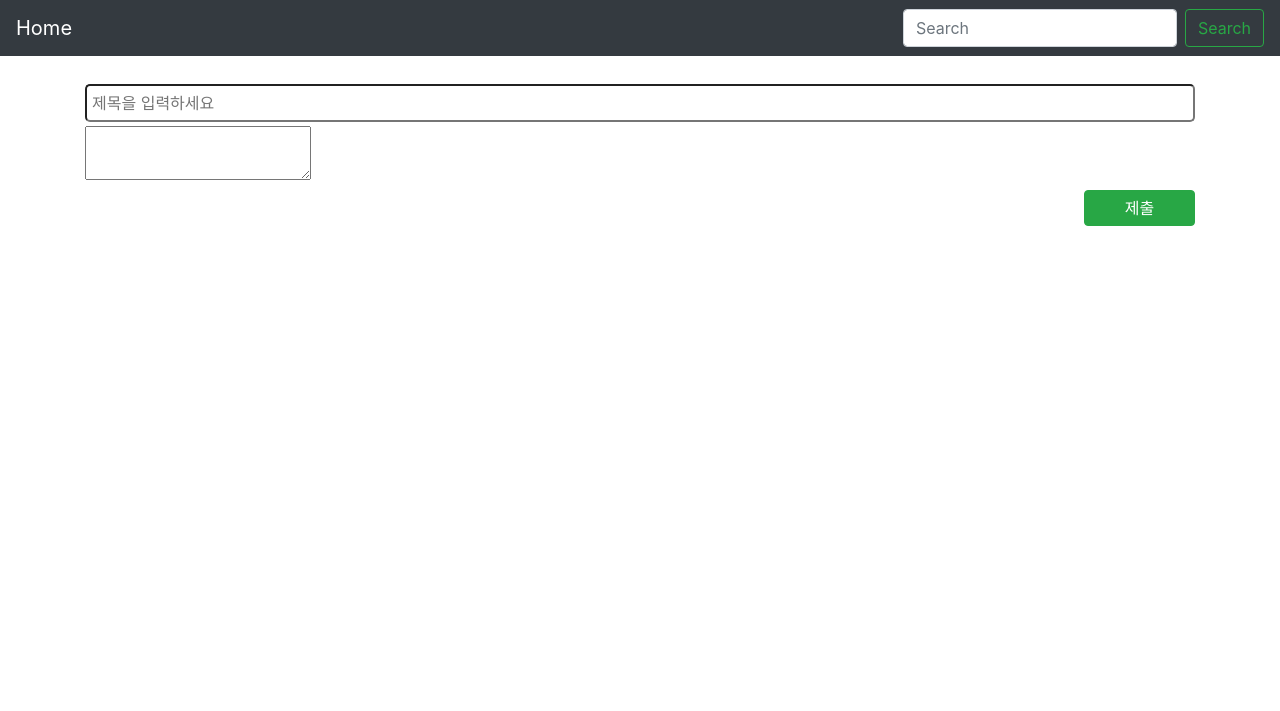
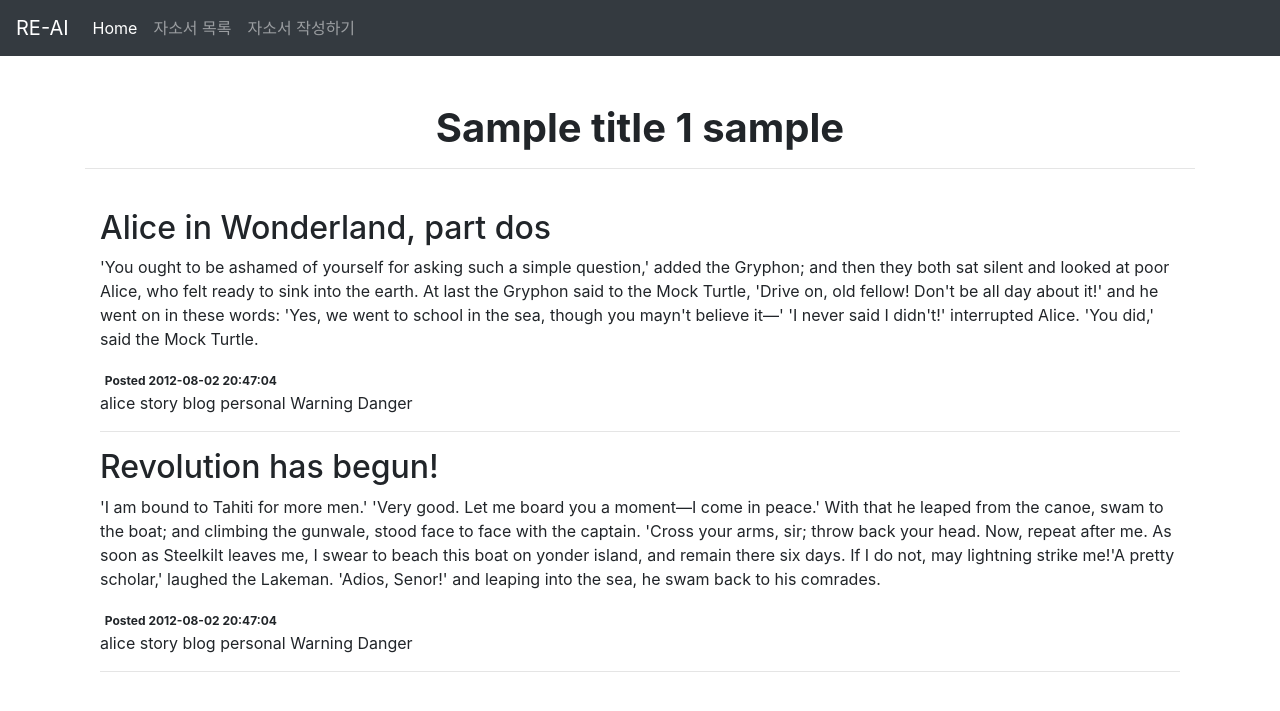
Before and after one commit to Juyoung4/JasoseoAI_project, a Flask app: template 4.web/re-ai/flaskr/templates/refer/temp2.html in a window 1280 px wide. Shown: the top 711 px of the page. Run offline with Flask 2, Linux system fonts and the light colour scheme; the template is opened without the code that fills it: most values are stand-ins (such as "Sample title", 1, 10 or a date in 2020); some libraries are stand-ins or nearby versions.

Commit message:
[ADD] CONTENT

```diff
--- a/4.web/re-ai/flaskr/auth.py
+++ b/4.web/re-ai/flaskr/auth.py
@@ -53,7 +53,7 @@ def login():
                 session['username'] = username
                 return redirect(url_for('index'))
             else:
-                error = logins(username, passwd)#'Incorrect password'
+                error = 'Incorrect password'
         flash(error)
     return render_template('login.html')
 
--- a/4.web/re-ai/flaskr/templates/refer/temp2.html
+++ b/4.web/re-ai/flaskr/templates/refer/temp2.html
@@ -1,47 +1,34 @@
-<!DOCTYPE html> <html lang="en">
-    <head> <!-- include libraries(jQuery, bootstrap) -->
-        <link rel="stylesheet" href="https://stackpath.bootstrapcdn.com/bootstrap/4.4.1/css/bootstrap.min.css" integrity="sha384-Vkoo8x4CGsO3+Hhxv8T/Q5PaXtkKtu6ug5TOeNV6gBiFeWPGFN9MuhOf23Q9Ifjh" crossorigin="anonymous">
-        <script src="https://code.jquery.com/jquery-3.4.1.slim.min.js" integrity="sha384-J6qa4849blE2+poT4WnyKhv5vZF5SrPo0iEjwBvKU7imGFAV0wwj1yYfoRSJoZ+n" crossorigin="anonymous"></script>
-        <script src="https://cdn.jsdelivr.net/npm/popper.js@1.16.0/dist/umd/popper.min.js" integrity="sha384-Q6E9RHvbIyZFJoft+2mJbHaEWldlvI9IOYy5n3zV9zzTtmI3UksdQRVvoxMfooAo" crossorigin="anonymous"></script>
-        <script src="https://stackpath.bootstrapcdn.com/bootstrap/4.4.1/js/bootstrap.min.js" integrity="sha384-wfSDF2E50Y2D1uUdj0O3uMBJnjuUD4Ih7YwaYd1iqfktj0Uod8GCExl3Og8ifwB6" crossorigin="anonymous"></script>
+{% extends 'layout.html' %}
 
-        <link href="https://cdn.jsdelivr.net/npm/summernote@0.8.18/dist/summernote-lite.min.css" rel="stylesheet">
-        <script src="https://cdn.jsdelivr.net/npm/summernote@0.8.18/dist/summernote-lite.min.js"></script>
-        <meta charset="UTF-8">
-        <meta name="viewport" content="width=device-width, initial-scale=1.0">
-        <title>bulletin_write</title>
-    </head>
-    <body style="padding-top: 5rem;">
-        <nav class="navbar navbar-expand-md navbar-dark bg-dark fixed-top">
-            <a class="navbar-brand" href="#">Home</a>
-            <button class="navbar-toggler" type="button" data-toggle="collapse" data-target="#navbarsExampleDefault" aria-controls="navbarsExampleDefault" aria-expanded="false" aria-label="Toggle navigation">
-                <span class="navbar-toggler-icon"></span>
-            </button>
+{% block content %}
+<div class="container">
+    <br><br>
+    <h1 align="center"> <strong>{{title}} {{ClusterId}} {{username}}</strong></h1>
+    <hr width = "100%"><br>
 
-            <div class="collapse navbar-collapse" id="navbarsExampleDefault">
-                <ul class="navbar-nav mr-auto"> </ul>
-                <form class="form-inline my-2 my-lg-0">
-                    <input class="form-control mr-sm-2" type="text" placeholder="Search" aria-label="Search">
-                    <button class="btn btn-outline-success my-2 my-sm-0" type="submit">Search</button>
-                </form>
-            </div>
-        </nav>
+    <div class="col-md-12">
+        <h2>Alice in Wonderland, part dos</h2>
+        <p>'You ought to be ashamed of yourself for asking such a simple question,' added the Gryphon; and then they both sat silent and looked at poor Alice, who felt ready to sink into the earth. At last the Gryphon said to the Mock Turtle, 'Drive on, old fellow! Don't be all day about it!' and he went on in these words:
+        'Yes, we went to school in the sea, though you mayn't believe it—'
+        'I never said I didn't!' interrupted Alice.
+        'You did,' said the Mock Turtle.</p>
+        <div>
+    <span class="badge">Posted 2012-08-02 20:47:04</span><div class="pull-right"><span class="label label-default">alice</span> <span class="label label-primary">story</span> <span class="label label-success">blog</span> <span class="label label-info">personal</span> <span class="label label-warning">Warning</span>
+    <span class="label label-danger">Danger</span></div>
+         </div>
+        <hr>
+        <h2>Revolution has begun!</h2>
+        <p>'I am bound to Tahiti for more men.'
+            'Very good. Let me board you a moment—I come in peace.' With that he leaped from the canoe, swam to the boat; and climbing the gunwale, stood face to face with the captain.
+            'Cross your arms, sir; throw back your head. Now, repeat after me. As soon as Steelkilt leaves me, I swear to beach this boat on yonder island, and remain there six days. If I do not, may lightning strike me!'A pretty scholar,' laughed the Lakeman. 'Adios, Senor!' and leaping into the sea, he swam back to his comrades.</p>
+        <div>
+            <span class="badge">Posted 2012-08-02 20:47:04</span><div class="pull-right"><span class="label label-default">alice</span> <span class="label label-primary">story</span> <span class="label label-success">blog</span> <span class="label label-info">personal</span> <span class="label label-warning">Warning</span>
+    <span class="label label-danger">Danger</span></div>
+        </div>
+        <hr>
+    </div>
 
-        <main role="main" class="container">
-            <form name="form" method="POST" action="/bulletin_wr01">
-                <div class="pt-1"></div>
-                    <input type="text" name="title" placeholder="제목을 입력하세요" style="border-radius:5px; width:100%; padding:5px;">
-                </div>
-                <div class="pt-1">
-                    <textarea id="summernote" name="contents"></textarea>
-                </div>
-                <script>
-                    $('#summernote').summernote({ placeholder: '내용을 입력해주세요', tabsize: 2, height: 300 });
-                </script>
-                <div class="pt-1 text-right">
-                    <button class="btn btn btn-success" type="submit" style="width:10%; padding:5px;">제출</button>
-                </div>
-            </form>
-        </main>
-    </body>
-</html>
+</div>
+
+
+{% endblock %}
--- a/4.web/re-ai/ref/app.py
+++ b/4.web/re-ai/ref/app.py
@@ -7,7 +7,7 @@ app = Flask(__name__)
 
 @app.route('/')
 def index():
-    return render_template('index.html', title='HOME PAGE')
+    return render_template('temp3.html', title='HOME PAGE')
 
 @app.route('/board', methods = ['GET', 'POST'])
 def board():
```
Also changed, not shown: 4.web/re-ai/flaskr/jasosul.py (+27 -7 lines), 4.web/re-ai/flaskr/models.py (+21 -5 lines), 4.web/re-ai/flaskr/templates/jasoResult.html (added, +27 -0 lines), 4.web/re-ai/flaskr/templates/jasoWrite.html (+20 -18 lines), 4.web/re-ai/flaskr/templates/jasosulList.html (+6 -2 lines), 4.web/re-ai/ref/templates/temp3.html (added, +40 -0 lines), 4.web/re-ai/flaskr/templates/jasosulContent.html (deleted), 4.web/re-ai/instance/flaskr.sqlite.
